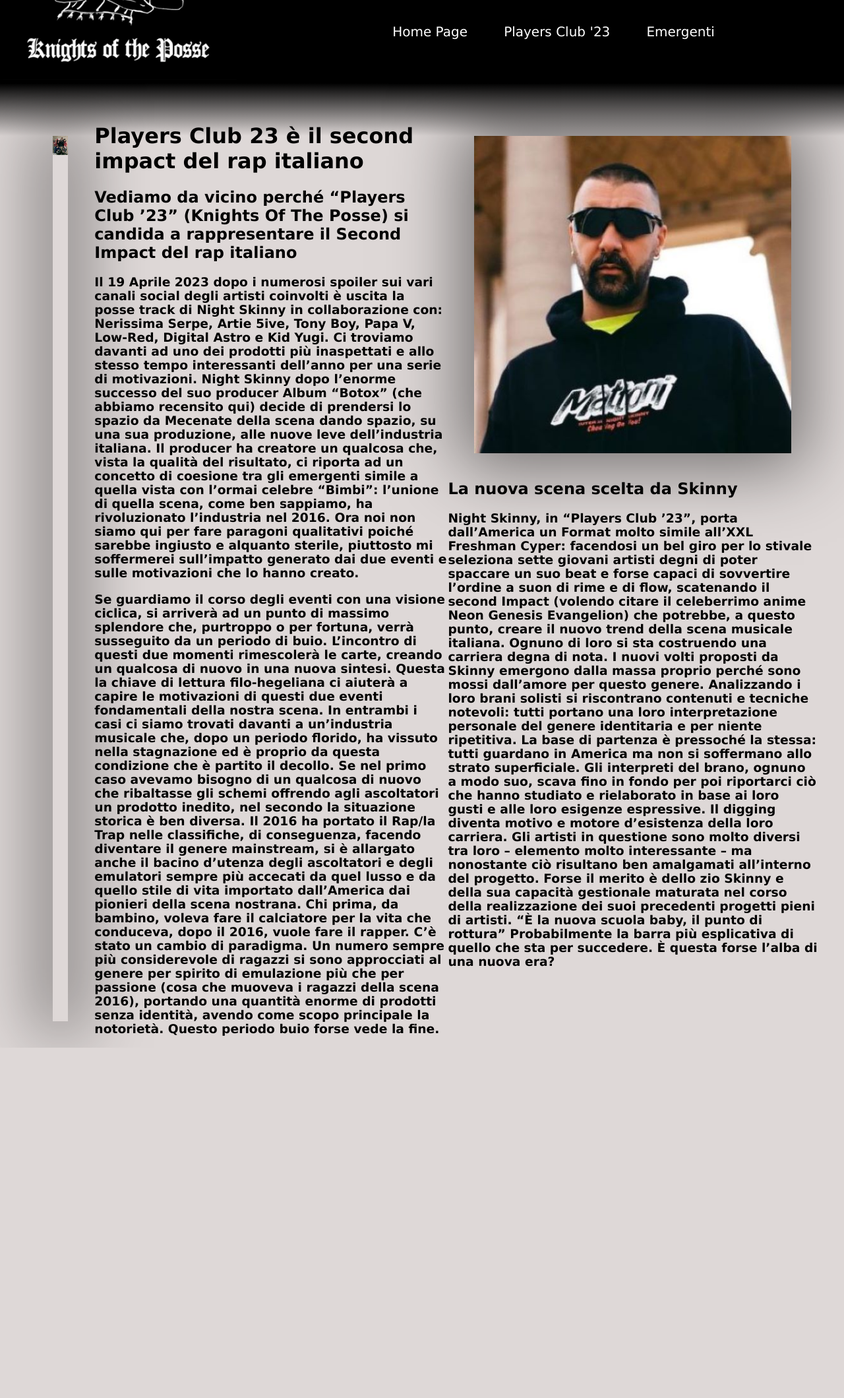
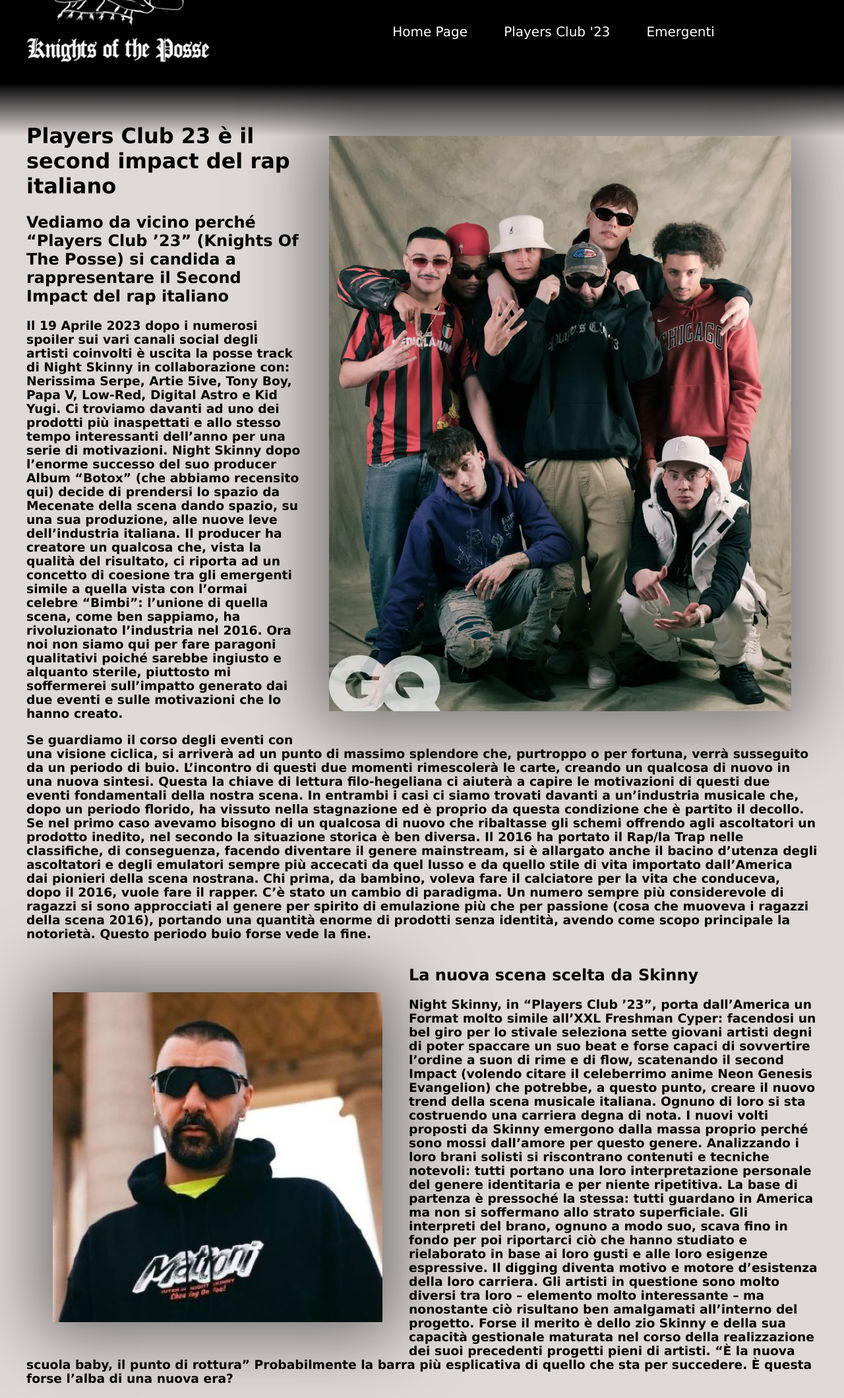
Before and after one commit to alessandromontrasio/progettohtml, a PHP site: the page made by Players Club '23.html in a window 1280 px wide. Shown: the part 263-2382 px from the top of the page at 66% size. Before the commit the page ends 1851 px from the top, so only its background shows below. Run offline with PHP 8.4, Linux system fonts and the light colour scheme.

Commit message:
sistemato tutto

```diff
--- a/Players Club '23.html
+++ b/Players Club '23.html
@@ -38,7 +38,7 @@
             </ul>
         </div>
         </header>
-    <main class="cont sfondo-sfumato">
+    <main class="sfondo-sfumato">
         <div class="contenitore">
 
 
--- a/style.css
+++ b/style.css
@@ -239,16 +239,12 @@
   right: 0;
 }
 
-.cont{
-  padding: 20px;
-
-}
 
 .contenitore{
   /* padding: 2%;  */
   margin: 0 auto;
   float: left;
-  display: flex;
+
 }
 .contenitoreem{
   padding: 2%;
```
